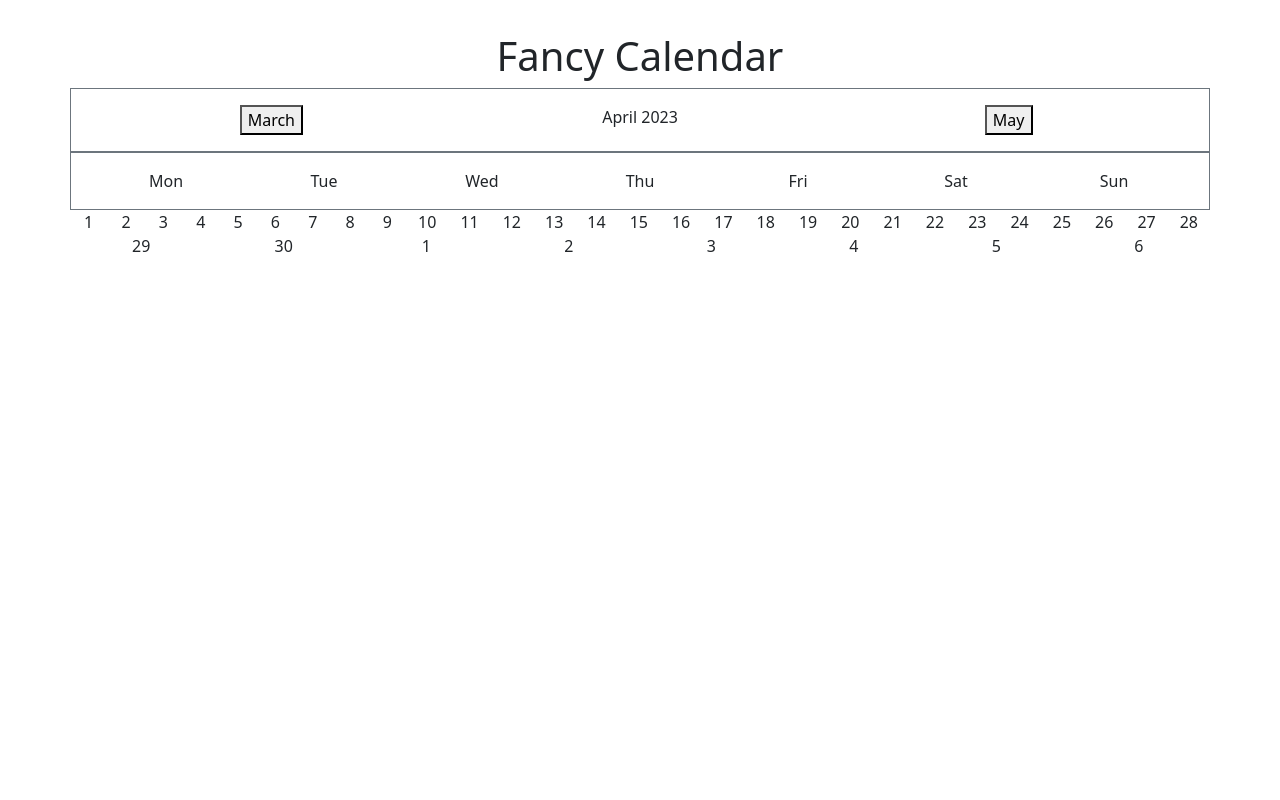
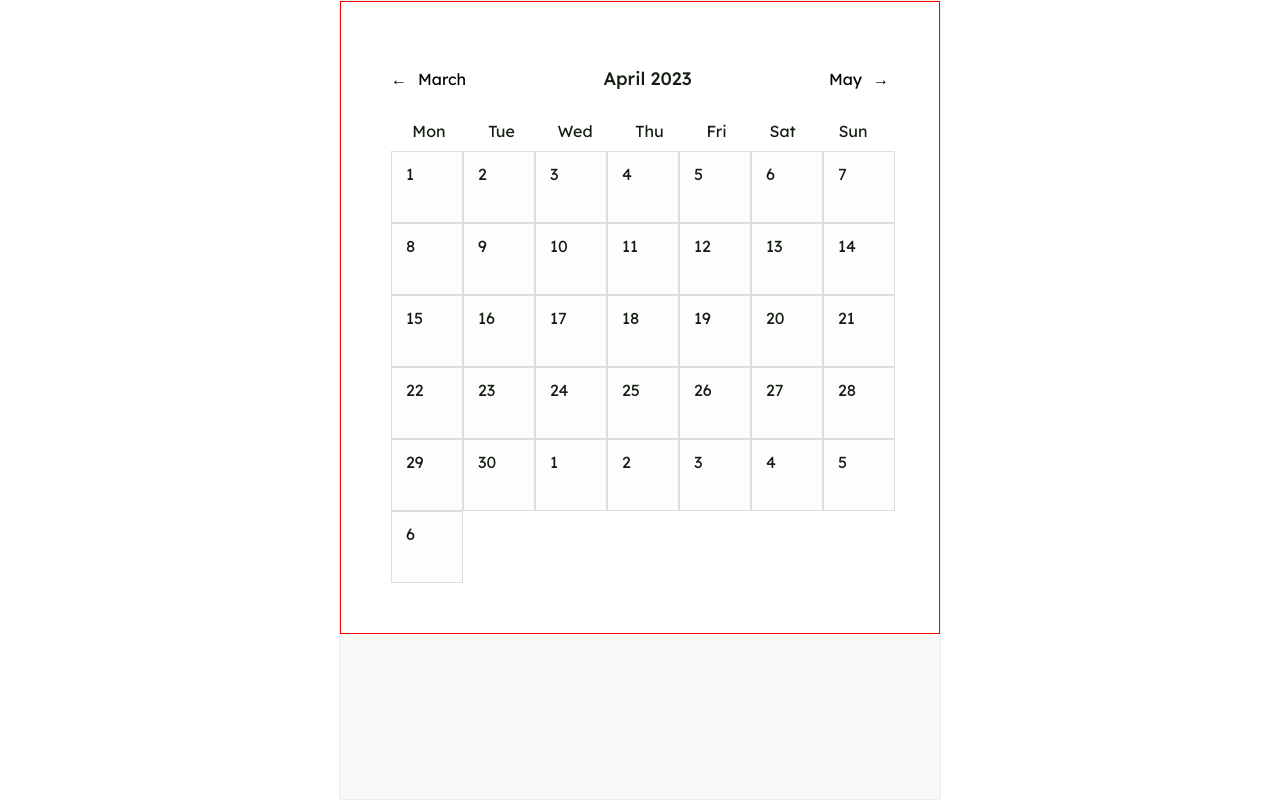
Before and after one commit to AniaPiWo/fancy-calendar-js, a React (Vite) app: page / in a window 1280 px wide. Built offline with nearby package versions, Linux system fonts and the light colour scheme.

Commit message:
some css

```diff
--- a/src/App.css
+++ b/src/App.css
@@ -1,6 +1,9 @@
 #root {
-  max-width: 1280px;
   margin: 0 auto;
-  padding: 2rem;
+/*   padding: 2rem; */
   text-align: center;
+  background: #F8FAF8;
+  border: 1px solid #ECEFEC;
+  border-radius: 2px;
+  width: 600px;
 }
--- a/src/App.jsx
+++ b/src/App.jsx
@@ -1,12 +1,10 @@
 import "./App.css";
 import React from "react";
 import { Calendar } from "./components/Calendar";
-import "bootstrap/dist/css/bootstrap.min.css"
 
 const App = () => {
   return (
     <div className="App">
-      <h1>Fancy Calendar</h1>
       <Calendar />
     </div>
   );
--- a/src/components/Calendar.jsx
+++ b/src/components/Calendar.jsx
@@ -1,8 +1,7 @@
 import React from "react";
 import { useState } from "react";
-import "bootstrap/dist/css/bootstrap.min.css"
-import { Container, Row, Col } from 'react-bootstrap';
 import { eachDayOfInterval, endOfMonth, endOfWeek, format, startOfMonth, startOfToday, parse, add, sub } from "date-fns";
+import css from "./Calendar.module.css"
 
 export const Calendar = () => {
   let today = startOfToday()
@@ -29,29 +28,28 @@ export const Calendar = () => {
 
 
   return (
-    <Container>
-      <Row className="border border-secondary p-3">
-        <Col><button  onClick={previousMonth}>{format(firstDayPrevMonth, 'MMMMMM')}</button></Col>
-        <Col>{format(firstDayCurrentMonth, 'MMMMMMM yyy')}</Col>
-        <Col><button
-          onClick={nextMonth}>{format(firstDayNextMonth, 'MMMMMM')}</button></Col>
-      </Row>
-      <Row className="border border-secondary p-3">
-        <Col>Mon</Col>
-        <Col>Tue</Col>
-        <Col>Wed</Col>
-        <Col>Thu</Col>
-        <Col>Fri</Col>
-        <Col>Sat</Col>
-        <Col>Sun</Col>
-      </Row>
-      <Row>
+    <div className={css.calendar}>
+      <div className={css.nav}>
+        <button  onClick={previousMonth}><p>&larr;</p>{format(firstDayPrevMonth, 'MMMMMM')}</button>
+        <h2>{format(firstDayCurrentMonth, 'MMMMMMM yyy')}</h2>
+        <button onClick={nextMonth}>{format(firstDayNextMonth, 'MMMMMM')}<p>&#8594;</p></button>
+      </div>
+      <div className={css.daysName}>
+        <p>Mon</p>
+        <p>Tue</p>
+        <p>Wed</p>
+        <p>Thu</p>
+        <p>Fri</p>
+        <p>Sat</p>
+        <p>Sun</p>
+      </div>
+      <div className={css.days}>
         {month.map((day) => (
-          <Col key={day.toString()}>
+          <p className={css.day} key={day.toString()}>
             <time dateTime={format(day, 'yyyy-MM-dd')}>{format(day, 'd')}</time>
-          </Col>
+          </p>
         ))}
-      </Row>
-    </Container>
+      </div>
+    </div>
   );
 };
--- /dev/null
+++ b/src/components/Calendar.module.css
@@ -0,0 +1,60 @@
+.calendar {
+    border: 1px solid red;
+    background-color: white;
+    display: flex;
+    flex-direction: column;
+    padding: 50px;
+}
+
+
+.nav {
+    background-color: white;
+    display: flex;
+    justify-content: space-between;
+    padding-bottom: 18px;
+    padding-top: 15px;
+}
+.nav button {
+    background-color: white;
+    display: flex;
+    align-items: center;
+    justify-content: center;
+    gap: 11px;
+}
+
+.nav h2 {
+    font-weight: 500;
+    font-size: 18px;
+    line-height: 23px;
+}
+
+.daysName {
+    background-color: white;
+    display: flex;
+    justify-content: space-around;
+    padding-bottom: 12px;
+    padding-top: 15px;
+}
+
+.days {
+    background-color: white;
+    display: grid;
+    grid-template-columns: repeat(7, 1fr);
+    grid-gap: 0;
+    border-collapse: collapse;
+}
+
+
+.day {
+    width: 70px;
+    height: 70px;
+    background: #FCFDFC;
+    border: 1px solid #DCDFDC;
+    position: relative;
+  }
+
+  .days time {
+    position: absolute;
+    left: 14px;
+    top: 14px;
+  }
--- a/src/index.css
+++ b/src/index.css
@@ -1,16 +1,50 @@
+/* http://meyerweb.com/eric/tools/css/reset/
+   v2.0 | 20110126
+   License: none (public domain)
+*/
+
+@import url('https://fonts.googleapis.com/css2?family=Lexend:wght@400;500&display=swap');
+
+* {
+	margin: 0;
+	padding: 0;
+	border: 0;
+	font-size: 100%;
+	font: inherit;
+	vertical-align: baseline;
+}
+
+body {
+	line-height: 1;
+  font-family: "Lexend", sans-serif;
+  color: #141E12;
+}
+ol, ul {
+	list-style: none;
+}
+
+table {
+	border-collapse: collapse;
+	border-spacing: 0;
+}
+html, body {
+  height: 100%;
+  display: flex;
+  justify-content: center;
+}
+
+
+
 :root {
   box-sizing: border-box;
   font-family: Inter, system-ui, Avenir, Helvetica, Arial, sans-serif;
   line-height: 1.5;
   font-weight: 400;
 
-/*   color-scheme: light dark;
-  color: rgba(255, 255, 255, 0.87);
-  background-color: #242424; */
-
   font-synthesis: none;
   text-rendering: optimizeLegibility;
   -webkit-font-smoothing: antialiased;
   -moz-osx-font-smoothing: grayscale;
   -webkit-text-size-adjust: 100%;
+
 }
```
Also changed, not shown: 1 other file (tests, documents, lock files or other folders).
